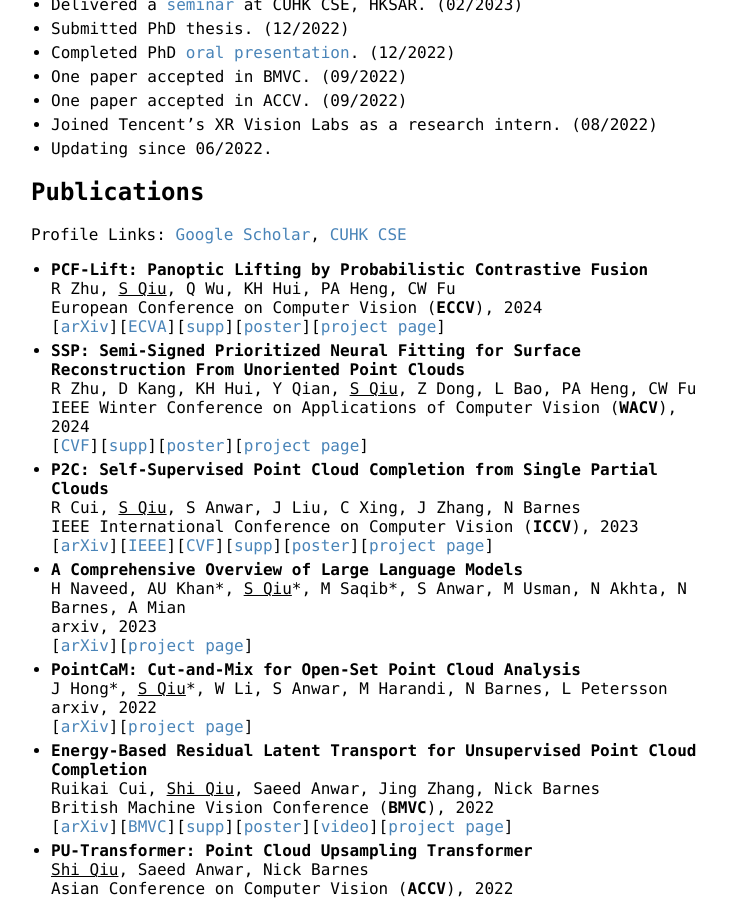
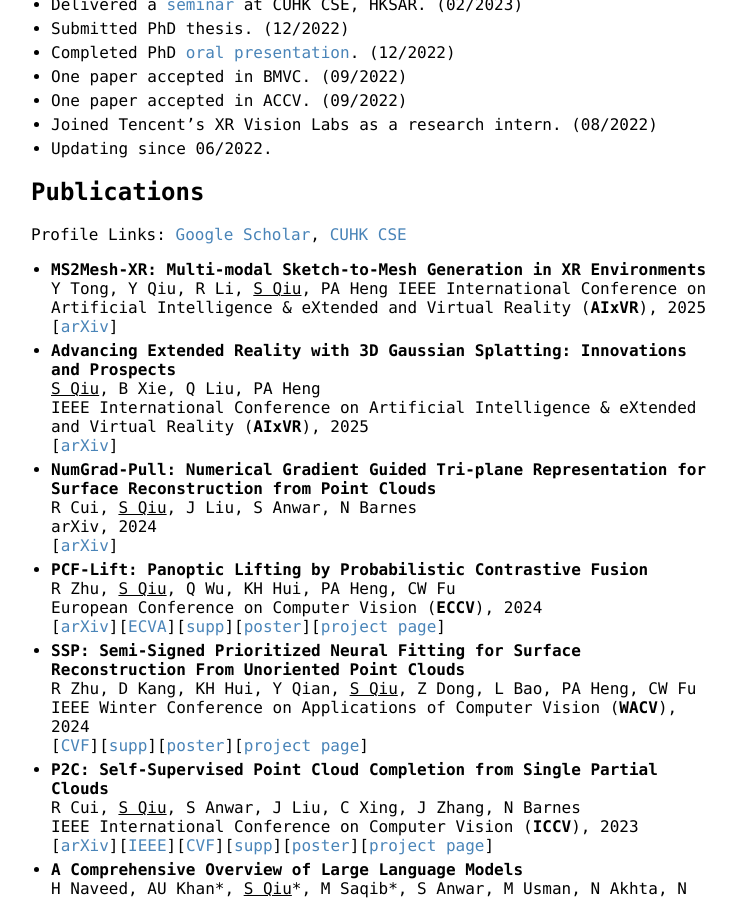
Before and after one commit to ShiQiu0419/ShiQiu0419.github.io, a Jekyll site: the page built from index.md, in a window 1280 px wide and 900 px high, scrolled down 780 px. Shown: the whole window, without its empty margins (259-996 px from the left). Built offline with Jekyll 4.4.1, drawn with Linux system fonts in a browser that asks for light colours; our own code applies the rules of GitHub Pages for plain Markdown files.

Commit message:
Update index.md

```diff
--- a/index.md
+++ b/index.md
@@ -33,6 +33,18 @@ For CUHK students: my student consultation hours are from 2:00 PM to 4:00 PM eve
 
 ## Publications
 Profile Links: [Google Scholar](https://scholar.google.com/citations?user=OPNVthUAAAAJ), [CUHK CSE](https://www.cse.cuhk.edu.hk/people/faculty/shi-qiu/)
+* **MS2Mesh-XR: Multi-modal Sketch-to-Mesh Generation in XR Environments**
+Y Tong, Y Qiu, R Li, <ins>S Qiu</ins>, PA Heng
+IEEE International Conference on Artificial Intelligence & eXtended and Virtual Reality (**AIxVR**), 2025
+[[arXiv](https://arxiv.org/abs/2412.09008)]
+* **Advancing Extended Reality with 3D Gaussian Splatting: Innovations and Prospects**
+<ins>S Qiu</ins>, B Xie, Q Liu, PA Heng
+IEEE International Conference on Artificial Intelligence & eXtended and Virtual Reality (**AIxVR**), 2025
+[[arXiv](https://arxiv.org/abs/2412.06257)]
+* **NumGrad-Pull: Numerical Gradient Guided Tri-plane Representation for Surface Reconstruction from Point Clouds**
+R Cui, <ins>S Qiu</ins>, J Liu, S Anwar, N Barnes
+arXiv, 2024
+[[arXiv](https://arxiv.org/abs/2411.17392)]
 * **PCF-Lift: Panoptic Lifting by Probabilistic Contrastive Fusion**
 R Zhu, <ins>S Qiu</ins>, Q Wu, KH Hui, PA Heng, CW Fu
 European Conference on Computer Vision (**ECCV**), 2024
```
